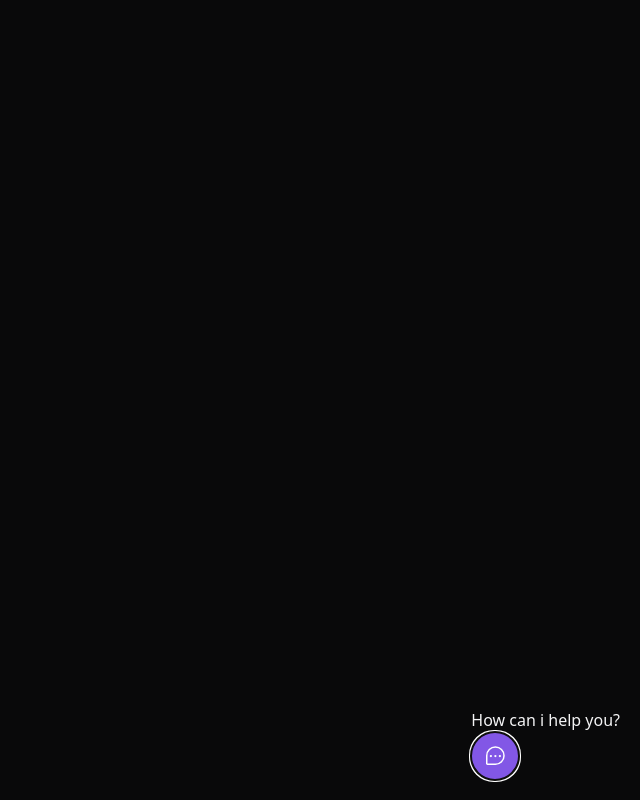
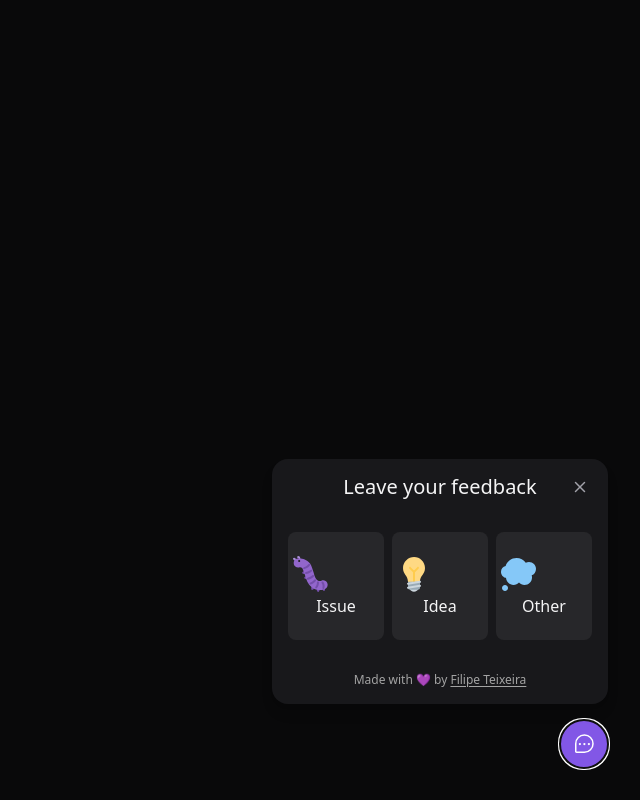
Before and after one commit to filipebteixeira98/feedget-web, a React (Vite) app: page / in a window 1280 px wide. Both pictures are taken after a click on the button "Feedback". Shown: the whole page, without its empty margins (640-1280 px from the left). Built offline with nearby package versions, Linux system fonts and the light colour scheme.

Commit message:
feat: added widget form component

```diff
--- a/src/components/Widget.tsx
+++ b/src/components/Widget.tsx
@@ -1,10 +1,14 @@
 import { ChatTeardropDots } from 'phosphor-react'
 import { Popover } from '@headlessui/react'
 
+import { WidgetForm } from './WidgetForm'
+
 export function Widget() {
   return (
-    <Popover className="absolute bottom-5 right-5">
-      <Popover.Panel>How can i help you?</Popover.Panel>
+    <Popover className="absolute bottom-4 right-4 md:bottom-8 md:right-8 flex flex-col items-end">
+      <Popover.Panel>
+        <WidgetForm />
+      </Popover.Panel>
       <Popover.Button className="bg-brand-500 rounded-full px-3 h-12 text-white flex items-center group">
         <ChatTeardropDots className="w-6 h-6" />
         <span className="max-w-0 overflow-hidden group-hover:max-w-xs transition-all duration-500 ease-linear">
--- /dev/null
+++ b/src/components/WidgetForm/index.tsx
@@ -0,0 +1,76 @@
+import { useState } from 'react'
+
+import { FeedbackTypeStep } from './Steps/FeedbackTypeStep'
+import { FeedbackContentStep } from './Steps/FeedbackContentStep'
+import { FeedbackSuccessStep } from './Steps/FeedbackSuccessStep'
+
+import bugImageUrl from '../../assets/bug.svg'
+import ideaImageUrl from '../../assets/idea.svg'
+import thoughtImageUrl from '../../assets/thought.svg'
+
+export const feedbackTypes = {
+  BUG: {
+    title: 'Issue',
+    image: {
+      source: bugImageUrl,
+      alt: 'Image of a bug',
+    },
+  },
+  IDEA: {
+    title: 'Idea',
+    image: {
+      source: ideaImageUrl,
+      alt: 'Image of a lamp',
+    },
+  },
+  OTHER: {
+    title: 'Other',
+    image: {
+      source: thoughtImageUrl,
+      alt: 'Image of a thought cloud',
+    },
+  },
+}
+
+export type FeedbackType = keyof typeof feedbackTypes
+
+export function WidgetForm() {
+  const [feedbackType, setFeedbackType] = useState<FeedbackType | null>(null)
+  const [feedbackSent, setFeedbackSent] = useState(false)
+
+  function handleRestartFeedback() {
+    setFeedbackSent(false)
+    setFeedbackType(null)
+  }
+
+  return (
+    <div className="bg-zinc-900 p-4 relative rounded-2xl mb-4 flex flex-col items-center shadow-lg w-[calc(100vw-2rem)] md:w-auto">
+      {feedbackSent ? (
+        <FeedbackSuccessStep
+          onFeedbackRestartRequested={handleRestartFeedback}
+        />
+      ) : (
+        <>
+          {!feedbackType ? (
+            <FeedbackTypeStep onFeedbackTypeChanged={setFeedbackType} />
+          ) : (
+            <FeedbackContentStep
+              feedbackType={feedbackType}
+              onFeedbackRestartRequested={handleRestartFeedback}
+              onFeedbackSent={() => setFeedbackSent(true)}
+            />
+          )}
+        </>
+      )}
+      <footer className="text-xs text-neutral-400">
+        Made with 💜 by{' '}
+        <a
+          className="underline underline-offset-2"
+          href="https://linkedin.com/in/filipebteixeira98"
+        >
+          Filipe Teixeira
+        </a>
+      </footer>
+    </div>
+  )
+}
```
